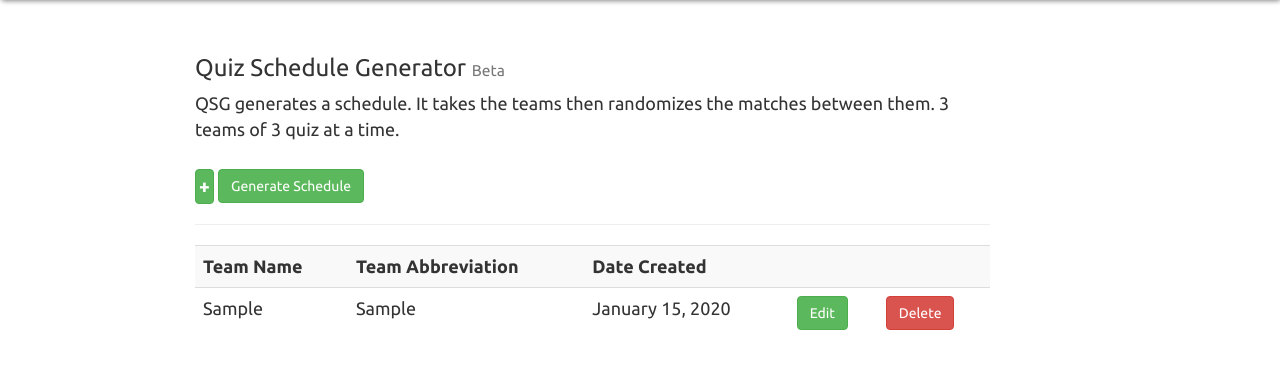
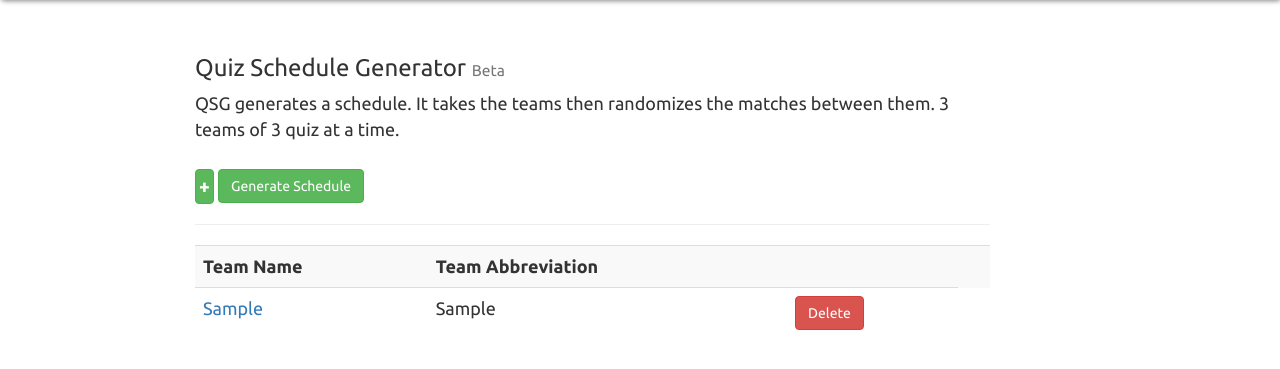
Before and after one commit to outlaws42/elderway, a Flask app: page /qsg in a window 1280 px wide. Shown: the part 52-421 px from the top of the page. Run offline with Flask 2, Linux system fonts and the light colour scheme; a user stored in the database is signed in; tables that the repository leaves empty hold one stand-in row (values such as "Sample post"); some libraries are stand-ins or nearby versions.

Commit message:
remove date coloumn, sorted teams

```diff
--- a/app/qsg/routes.py
+++ b/app/qsg/routes.py
@@ -40,7 +40,7 @@ def qsg_edit_team(id):
             flash('Team already exist', 'danger')
             print(e, file=sys.stderr)
         return redirect(url_for('qsg.qsg'))
-    return render_template('qsg/qsg_add_team.html', title='Edit Team', form=form, type='Edit Team')
+    return render_template('qsg/qsg_add_team.html', title='Edit Team', form=form, type='Edit Team', team=team)
 
 @bp.route('/qsg_add_team', methods=['GET', 'POST'])
 @login_required
--- a/app/templates/qsg/qsg.html
+++ b/app/templates/qsg/qsg.html
@@ -25,16 +25,16 @@
       <tr>
         <th>Team Name</th>
         <th>Team Abbreviation</th>
-        <th>Date Created</th>
+        <!--<th>Date Created</th> -->
         <th></th>
         <th></th>
       </tr>
-      {% for team in teams %}
+      {% for team in teams| sort(attribute='team') %}
       <tr>
-        <td>{{team.team}}</td>
+        <td><a href="qsg_edit_team/{{team.id}}">{{team.team}}</a></td>
         <td>{{team.abbr}}</td>
-        <td>{{moment(team.timestamp).format('LL')}}</td>
-        <td><a href="qsg_edit_team/{{team.id}}" class="btn btn-success">Edit</a></td>
+        <!--<td>{{moment(team.timestamp).format('LL')}}</td>-->
+        <!--<td><a href="qsg_edit_team/{{team.id}}" class="btn btn-success">Edit</a></td>-->
         <td>
         <form action="{{url_for('qsg.qsg_delete_team', id=team.id)}}" method="post">
           <input type="hidden" name="method" value="DELETE">
--- a/app/templates/qsg/qsg_add_team.html
+++ b/app/templates/qsg/qsg_add_team.html
@@ -6,7 +6,7 @@
 </div>
 <div class="col-sm-5">
     <div class="main-content">
-    <h3>{{type}}</h3>
+    <h3>{% if type == 'Edit Team' %}{{team.team}}{% else %}{{type}}{% endif %}</h3>
     <div>
       <b>Team:</b> Name of your team(Max 75 characters)<br />
       <b>Team Abbreviation:</b> This will be the team represitation on the schedule (Max 3 characters)
```
